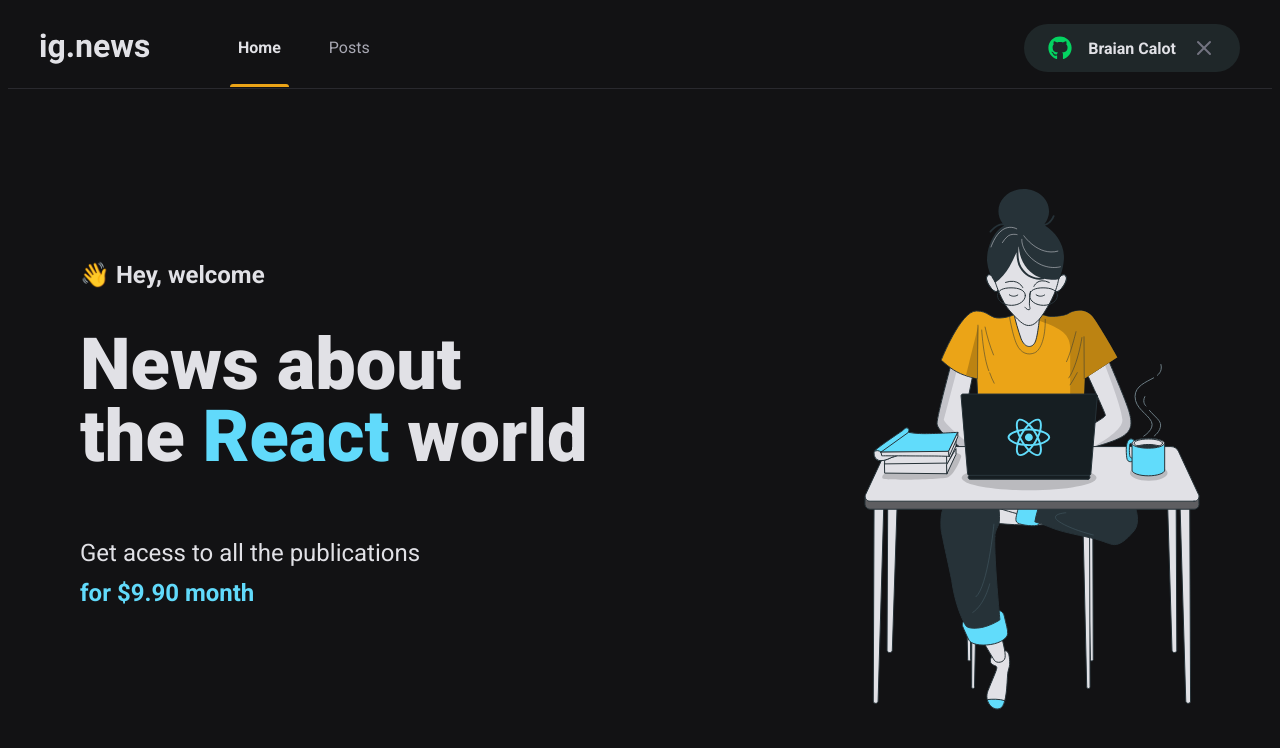
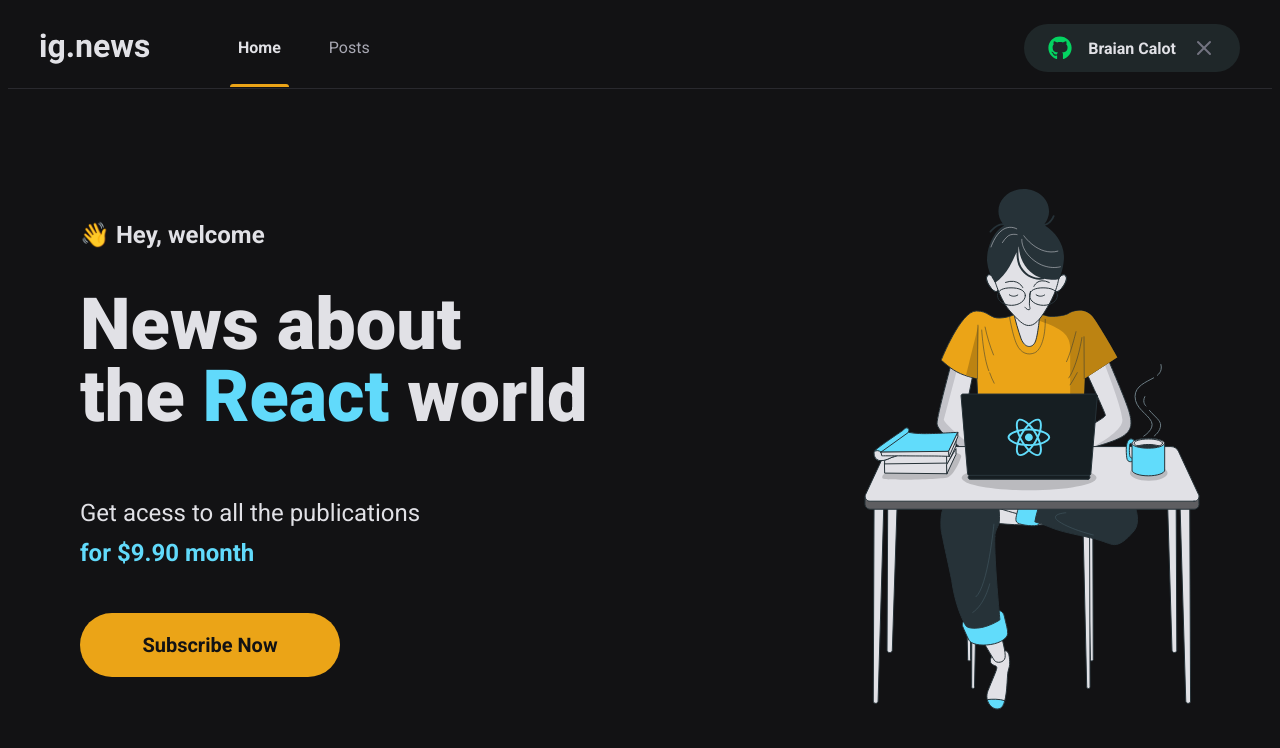
Before and after one commit to braiancalot/03-ignews, a Next.js app: page / in a window 1280 px wide. Shown: the top 748 px of the page. Built offline with nearby package versions, Linux system fonts and the light colour scheme.

Commit message:
SubscribeButton Component

```diff
--- /dev/null
+++ b/src/components/SubscribeButton/index.tsx
@@ -0,0 +1,12 @@
+import styles from './styles.module.scss';
+
+export function SubscribeButton(){
+    return(
+        <button
+        type="button"
+        className={styles.subscribeButton}
+        >
+        Subscribe Now
+        </button>
+    );
+}
--- /dev/null
+++ b/src/components/SubscribeButton/styles.module.scss
@@ -0,0 +1,22 @@
+.subscribeButton {
+    background: var(--yellow-500);
+    border: none;
+    border-radius: 3rem;
+
+    height: 4rem;
+    width: 260px;
+
+    font-size: 1.25rem;
+    font-weight: bold;
+    color: var(--gray-900);
+
+    display: flex;
+    align-items: center;
+    justify-content: center;
+
+    transition: filter 0.2s;
+
+    &:hover{
+        filter: brightness(0.8);
+    }
+}
--- a/src/pages/home.module.scss
+++ b/src/pages/home.module.scss
@@ -40,4 +40,8 @@
             font-weight: bold;
         }
     }
+
+    button {
+        margin-top: 2.5rem;
+    }
 }
--- a/src/pages/index.tsx
+++ b/src/pages/index.tsx
@@ -1,4 +1,5 @@
 import Head from 'next/head'
+import { SubscribeButton } from '../components/SubscribeButton';
 
 import styles from './home.module.scss';
 
@@ -20,6 +21,8 @@
             <span>for $9.90 month</span>
           </p>
 
+          <SubscribeButton />
+
         </section>
 
         <img src="/images/avatar.svg" alt="girl coding" />
```
